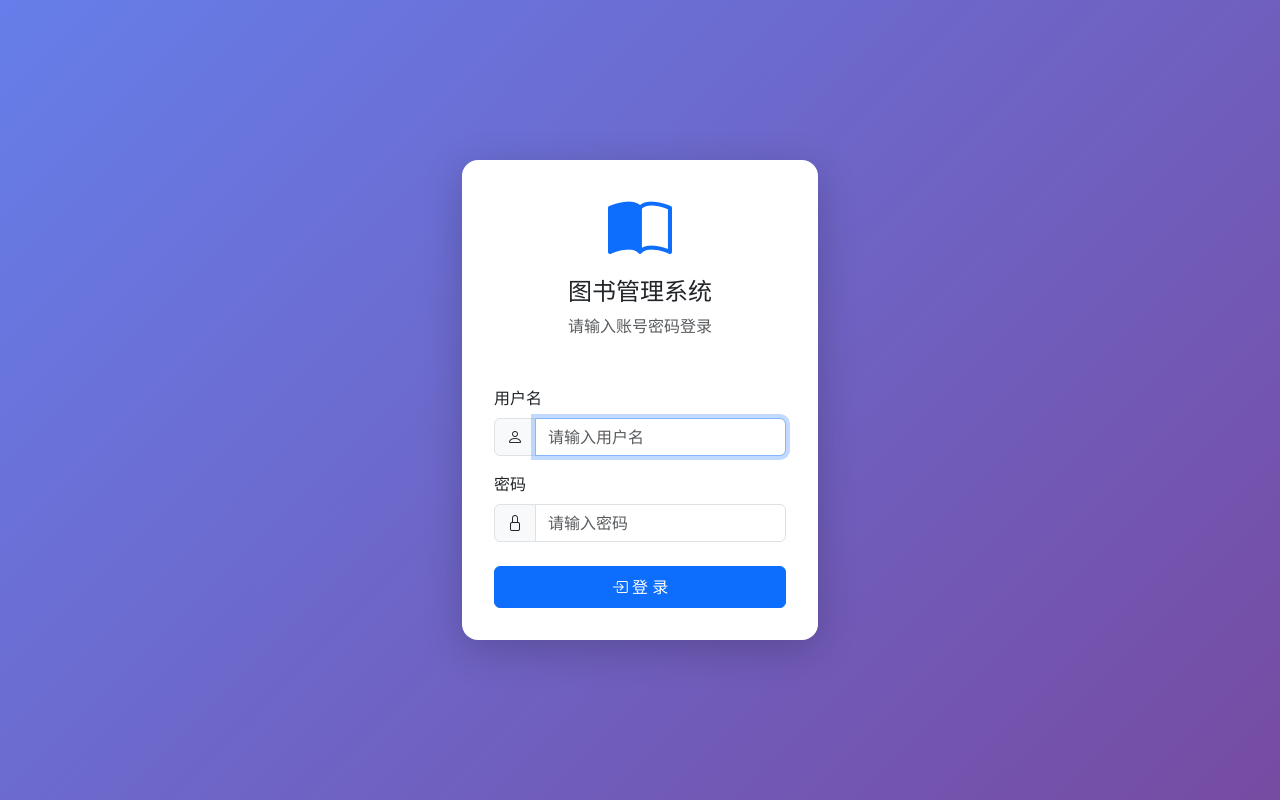
After one commit to wfei47651-dotcom/library-system, a Flask app: page /login in a window 1280 px wide. The commit adds this page. Run offline with Flask 2, Linux system fonts and the light colour scheme.

Commit message:
添加登录认证系统：登录页面、权限验证、管理员账户

```diff
--- a/app.py
+++ b/app.py
@@ -1,7 +1,8 @@
 import os
 from datetime import datetime, timedelta
-from flask import Flask, render_template, request, redirect, url_for, flash, jsonify
-from models import db, Book, Reader, Borrow
+from functools import wraps
+from flask import Flask, render_template, request, redirect, url_for, flash, jsonify, session
+from models import db, Book, Reader, Borrow, User
 
 BASE_DIR = os.path.abspath(os.path.dirname(__file__))
 
@@ -16,9 +17,81 @@ app.config['SQLALCHEMY_TRACK_MODIFICATIONS'] = False
 db.init_app(app)
 
 
+def login_required(f):
+    @wraps(f)
+    def decorated(*args, **kwargs):
+        if 'user_id' not in session:
+            return redirect(url_for('login'))
+        return f(*args, **kwargs)
+    return decorated
+
+
+# Auto-create tables on first run
+with app.app_context():
+    db.create_all()
+    # Create default admin account
+    if User.query.count() == 0:
+        admin = User(username='admin')
+        admin.set_password('admin123')
+        db.session.add(admin)
+        db.session.commit()
+    # Init sample data if database is empty
+    if Book.query.count() == 0:
+        from models import Reader
+        sample_books = [
+            Book(title='红楼梦', author='曹雪芹', isbn='978-7-02-000220-7',
+                 publisher='人民文学出版社', category='文学', total_quantity=5, available_quantity=5),
+            Book(title='三国演义', author='罗贯中', isbn='978-7-02-000221-4',
+                 publisher='人民文学出版社', category='文学', total_quantity=3, available_quantity=3),
+            Book(title='西游记', author='吴承恩', isbn='978-7-02-000222-1',
+                 publisher='人民文学出版社', category='文学', total_quantity=4, available_quantity=4),
+            Book(title='数据结构与算法', author='严蔚敏', isbn='978-7-302-14751-0',
+                 publisher='清华大学出版社', category='计算机', total_quantity=2, available_quantity=2),
+            Book(title='深入理解计算机系统', author='Randal E. Bryant', isbn='978-7-111-54493-7',
+                 publisher='机械工业出版社', category='计算机', total_quantity=2, available_quantity=2),
+            Book(title='三体', author='刘慈欣', isbn='978-7-5366-9293-0',
+                 publisher='重庆出版社', category='科幻', total_quantity=6, available_quantity=6),
+        ]
+        sample_readers = [
+            Reader(name='张三', phone='13800138001', email='zhangsan@example.com'),
+            Reader(name='李四', phone='13800138002', email='lisi@example.com'),
+            Reader(name='王五', phone='13800138003', email='wangwu@example.com'),
+        ]
+        for b in sample_books:
+            db.session.add(b)
+        for r in sample_readers:
+            db.session.add(r)
+        db.session.commit()
+
+
+# ==================== 登录认证 ====================
+
+@app.route('/login', methods=['GET', 'POST'])
+def login():
+    if request.method == 'POST':
+        username = request.form.get('username', '').strip()
+        password = request.form.get('password', '')
+        user = User.query.filter_by(username=username).first()
+        if user and user.check_password(password):
+            session['user_id'] = user.id
+            session['username'] = user.username
+            flash('登录成功', 'success')
+            return redirect(url_for('index'))
+        flash('用户名或密码错误', 'danger')
+    return render_template('login.html')
+
+
+@app.route('/logout')
+def logout():
+    session.clear()
+    flash('已退出登录', 'info')
+    return redirect(url_for('login'))
+
+
 # ==================== 首页仪表盘 ====================
 
 @app.route('/')
+@login_required
 def index():
     total_books = Book.query.count()
     total_readers = Reader.query.count()
@@ -41,6 +114,7 @@ def index():
 # ==================== 图书管理 ====================
 
 @app.route('/books')
+@login_required
 def book_list():
     search = request.args.get('search', '').strip()
     category = request.args.get('category', '').strip()
@@ -65,6 +139,7 @@ def book_list():
 
 
 @app.route('/books/add', methods=['GET', 'POST'])
+@login_required
 def book_add():
     if request.method == 'POST':
         title = request.form.get('title', '').strip()
@@ -99,6 +174,7 @@ def book_add():
 
 
 @app.route('/books/<int:book_id>/edit', methods=['GET', 'POST'])
+@login_required
 def book_edit(book_id):
     book = Book.query.get_or_404(book_id)
     if request.method == 'POST':
@@ -141,6 +217,7 @@ def book_edit(book_id):
 
 
 @app.route('/books/<int:book_id>/delete', methods=['POST'])
+@login_required
 def book_delete(book_id):
     book = Book.query.get_or_404(book_id)
     active = Borrow.query.filter_by(book_id=book_id, status='借阅中').count()
@@ -156,6 +233,7 @@ def book_delete(book_id):
 # ==================== 读者管理 ====================
 
 @app.route('/readers')
+@login_required
 def reader_list():
     search = request.args.get('search', '').strip()
     query = Reader.query
@@ -172,6 +250,7 @@ def reader_list():
 
 
 @app.route('/readers/add', methods=['GET', 'POST'])
+@login_required
 def reader_add():
     if request.method == 'POST':
         name = request.form.get('name', '').strip()
@@ -189,6 +268,7 @@ def reader_add():
 
 
 @app.route('/readers/<int:reader_id>/edit', methods=['GET', 'POST'])
+@login_required
 def reader_edit(reader_id):
     reader = Reader.query.get_or_404(reader_id)
     if request.method == 'POST':
@@ -208,6 +288,7 @@ def reader_edit(reader_id):
 
 
 @app.route('/readers/<int:reader_id>/delete', methods=['POST'])
+@login_required
 def reader_delete(reader_id):
     reader = Reader.query.get_or_404(reader_id)
     active = Borrow.query.filter_by(reader_id=reader_id, status='借阅中').count()
@@ -223,6 +304,7 @@ def reader_delete(reader_id):
 # ==================== 借阅管理 ====================
 
 @app.route('/borrows')
+@login_required
 def borrow_list():
     status_filter = request.args.get('status', '').strip()
     query = Borrow.query
@@ -236,6 +318,7 @@ def borrow_list():
 
 
 @app.route('/borrows/add', methods=['GET', 'POST'])
+@login_required
 def borrow_add():
     books = Book.query.filter(Book.available_quantity > 0).order_by(Book.title).all()
     readers = Reader.query.order_by(Reader.name).all()
@@ -273,6 +356,7 @@ def borrow_add():
 
 
 @app.route('/borrows/<int:borrow_id>/return', methods=['POST'])
+@login_required
 def borrow_return(borrow_id):
     borrow = Borrow.query.get_or_404(borrow_id)
     if borrow.status == '已归还':
@@ -289,6 +373,7 @@ def borrow_return(borrow_id):
 # ==================== 搜索 API ====================
 
 @app.route('/api/books/search')
+@login_required
 def api_book_search():
     q = request.args.get('q', '').strip()
     if not q:
@@ -339,8 +424,5 @@ def init_sample_data():
 
 
 if __name__ == '__main__':
-    with app.app_context():
-        db.create_all()
-        init_sample_data()
     port = int(os.environ.get('PORT', 5000))
     app.run(debug=False, host='0.0.0.0', port=port)
--- /dev/null
+++ b/pinggy_url.txt
@@ -0,0 +1,5 @@
+Pseudo-terminal will not be allocated because stdin is not a terminal.
+** WARNING: connection is not using a post-quantum key exchange algorithm.
+** This session may be vulnerable to "store now, decrypt later" attacks.
+** The server may need to be upgraded. See https://openssh.com/pq.html
+Allocated port 5 for remote forward to localhost:5000
--- /dev/null
+++ b/templates/login.html
@@ -0,0 +1,82 @@
+<!DOCTYPE html>
+<html lang="zh-CN">
+<head>
+    <meta charset="UTF-8">
+    <meta name="viewport" content="width=device-width, initial-scale=1.0">
+    <title>登录 - 图书管理系统</title>
+    <link href="https://cdn.jsdelivr.net/npm/bootstrap@5.3.0/dist/css/bootstrap.min.css" rel="stylesheet">
+    <link href="https://cdn.jsdelivr.net/npm/bootstrap-icons@1.11.0/font/bootstrap-icons.css" rel="stylesheet">
+    <style>
+        body {
+            background: linear-gradient(135deg, #667eea 0%, #764ba2 100%);
+            min-height: 100vh;
+            display: flex;
+            align-items: center;
+        }
+        .login-card {
+            border: none;
+            border-radius: 1rem;
+            box-shadow: 0 10px 40px rgba(0,0,0,0.2);
+        }
+        .login-card .card-header {
+            background: transparent;
+            border-bottom: none;
+            text-align: center;
+            padding: 2rem 2rem 0;
+        }
+        .login-card .card-body {
+            padding: 2rem;
+        }
+    </style>
+</head>
+<body>
+    <div class="container">
+        <div class="row justify-content-center">
+            <div class="col-md-5 col-lg-4">
+                <div class="card login-card">
+                    <div class="card-header">
+                        <i class="bi bi-book-half display-3 text-primary"></i>
+                        <h4 class="mt-2">图书管理系统</h4>
+                        <p class="text-muted">请输入账号密码登录</p>
+                    </div>
+                    <div class="card-body">
+                        {% with messages = get_flashed_messages(with_categories=true) %}
+                        {% if messages %}
+                        {% for category, message in messages %}
+                        <div class="alert alert-{{ category }} alert-dismissible fade show" role="alert">
+                            {{ message }}
+                            <button type="button" class="btn-close" data-bs-dismiss="alert"></button>
+                        </div>
+                        {% endfor %}
+                        {% endif %}
+                        {% endwith %}
+
+                        <form method="post">
+                            <div class="mb-3">
+                                <label for="username" class="form-label">用户名</label>
+                                <div class="input-group">
+                                    <span class="input-group-text"><i class="bi bi-person"></i></span>
+                                    <input type="text" id="username" name="username" class="form-control"
+                                           placeholder="请输入用户名" required autofocus>
+                                </div>
+                            </div>
+                            <div class="mb-4">
+                                <label for="password" class="form-label">密码</label>
+                                <div class="input-group">
+                                    <span class="input-group-text"><i class="bi bi-lock"></i></span>
+                                    <input type="password" id="password" name="password" class="form-control"
+                                           placeholder="请输入密码" required>
+                                </div>
+                            </div>
+                            <button type="submit" class="btn btn-primary w-100 py-2">
+                                <i class="bi bi-box-arrow-in-right"></i> 登 录
+                            </button>
+                        </form>
+                    </div>
+                </div>
+            </div>
+        </div>
+    </div>
+    <script src="https://cdn.jsdelivr.net/npm/bootstrap@5.3.0/dist/js/bootstrap.bundle.min.js"></script>
+</body>
+</html>
```
Also changed, not shown: models.py (+15 -0 lines), templates/base.html (+10 -0 lines), wsgi_config.py (added, +7 -0 lines), 2 other files.
